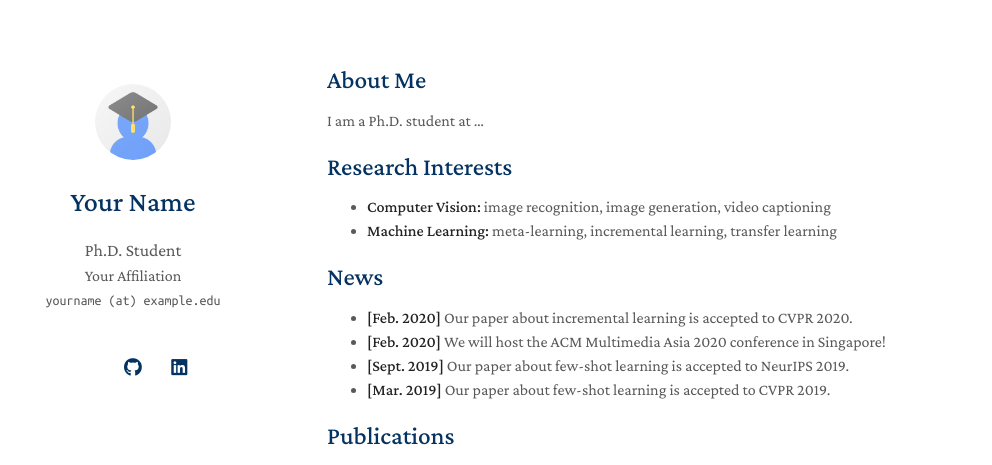
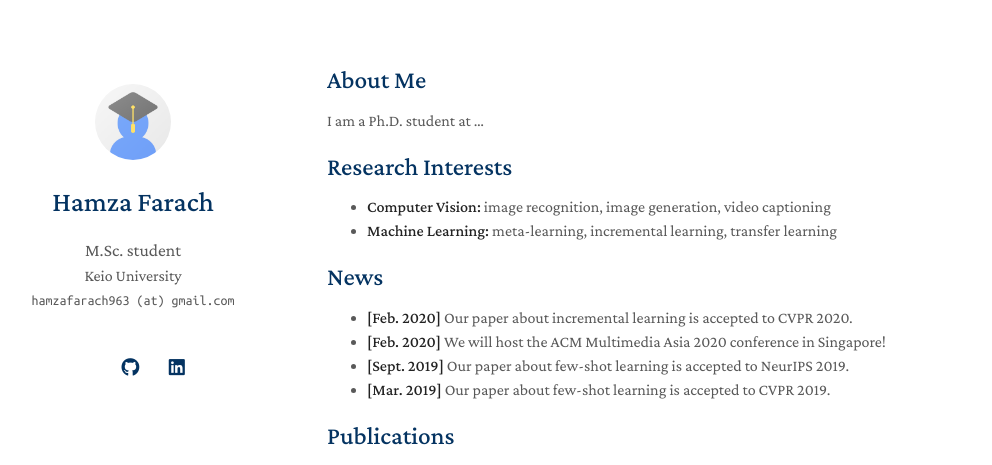
Before and after one commit to hamza963213/hamza-farach.github.io, a Jekyll site: the page built from index.md, in a window 1280 px wide. Shown: the top 465 px of the page, without its empty margins (143-1135 px from the left). Built offline with Jekyll 4.4.1, drawn with Linux system fonts in a browser that asks for light colours; a style sheet for code colours, icons or effects is not loaded; our own code applies the rules of GitHub Pages for plain Markdown files.

Commit message:
Update _config.yml

```diff
--- a/_config.yml
+++ b/_config.yml
@@ -1,8 +1,8 @@
 # Basic Information
-title: Your Name
-position: Ph.D. Student
-affiliation: Your Affiliation
-email: yourname (at) example.edu
+title: Hamza Farach
+position: M.Sc. student
+affiliation: Keio University
+email: hamzafarach963 (at) gmail.com
 
 # Search Engine Optimization (SEO)
 # The following information is used to improve the website traffic from search engines, e.g., Google.
@@ -12,11 +12,10 @@ canonical: https://minimal-light-theme.yliu.me/
 
 # Links
 # If you don't need one of them, you may delete the corresponding line.
-google_scholar: https://scholar.google.com/
 cv_link: assets/files/curriculum_vitae.pdf
 github_link: https://github.com/
-linkedin: https://www.linkedin.com/
-twitter: https://twitter.com/
+linkedin: https://www.linkedin.com/in/hamza-farach-8b443a2b1/
+
 
 # Images (e.g., your profile picture and your website's favicon)
 # "favicon" and "favicon_dark" are used for the light and dark modes, respectively.
```
